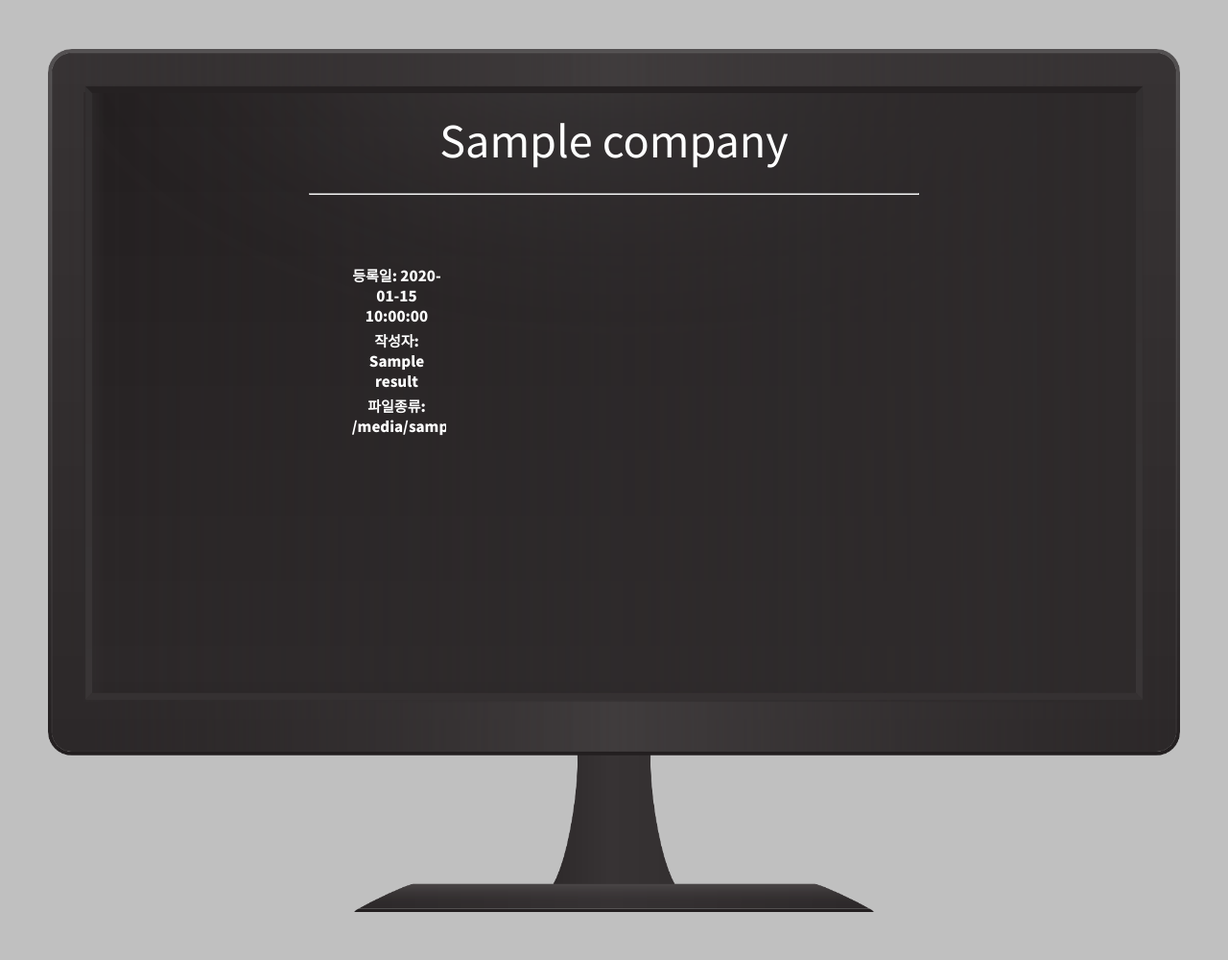
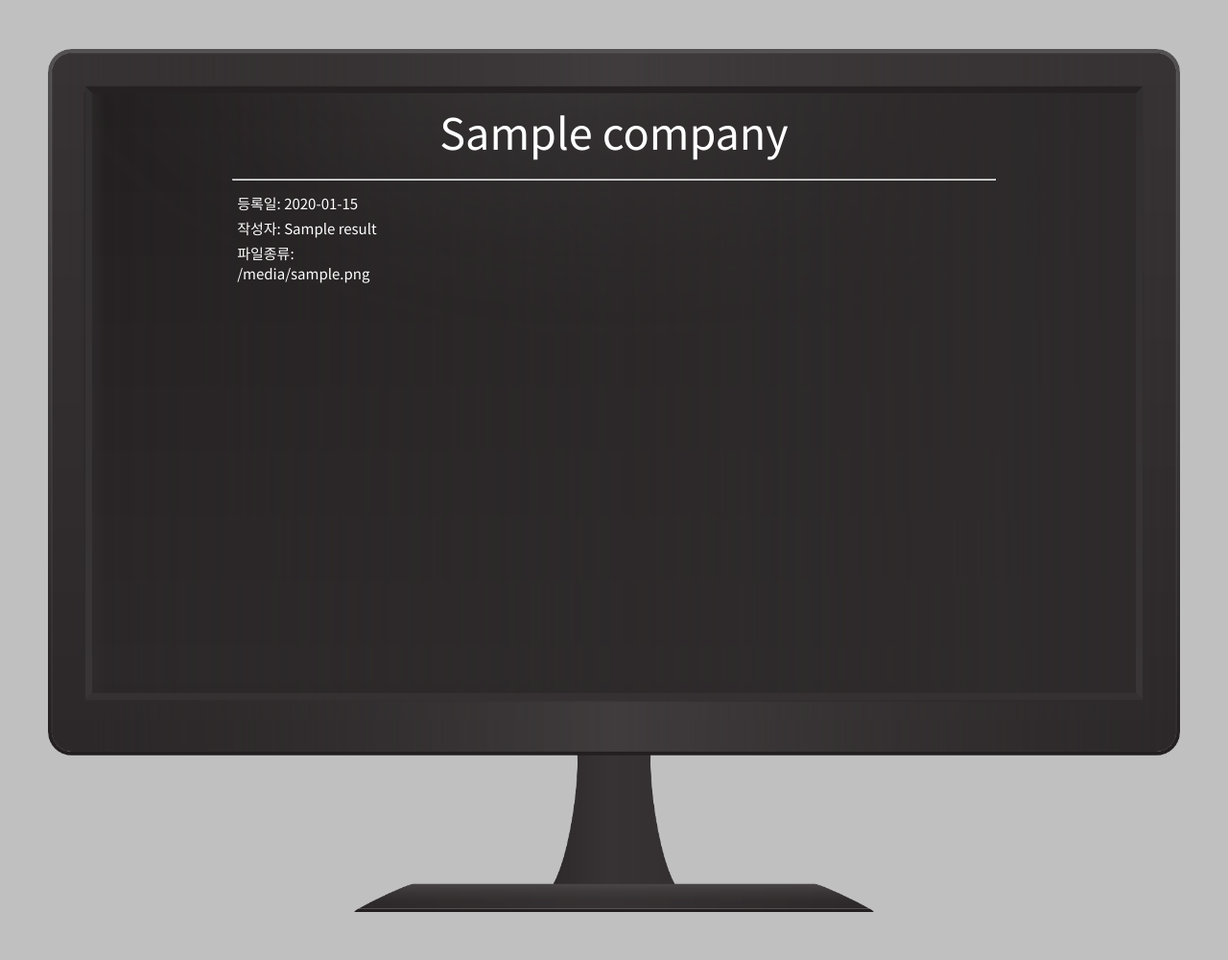
Before and after one commit to SeonminKim1/PJ-SafetyManager, a Flask app: template templates/profile.html in a window 1280 px wide. Shown: the part 70-1070 px from the top of the page at 96% size. Run offline with Flask 2, Linux system fonts and the light colour scheme; the template is opened without the code that fills it: most values are stand-ins (such as "Sample title", 1, 10 or a date in 2020); parts of the project's set-up code (start-up, migrations or seed data) failed here and were passed over; some libraries are stand-ins or nearby versions; some web fonts are replaced.

Commit message:
Style - profile area

```diff
--- a/static/css/profile.css
+++ b/static/css/profile.css
@@ -1,5 +1,5 @@
-.container > div {
-    width: 65%;
+.profile_warp {
+    width: 80%;
     height: 100%;
     margin: auto;
     padding: 30px;
@@ -16,7 +16,7 @@
 
 .name_box {
     width: 100%;
-    height: 15%;
+    height: 13%;
     padding-top: 15px;
     font-size: 45px;
     display: flex;
@@ -27,7 +27,7 @@
 .result_list {
     width: 100%;
     display: grid;
-    grid-template-columns: repeat(5, 1fr);
+    grid-template-columns: repeat(4, 1fr);
     gap: 10px;
 }
 
@@ -61,11 +61,6 @@
     font-size: 15px;
 }
 
-.result_box{
-    display: flex;
-    align-items: center;
-}
-
 .prev_btn, .next_btn {
     margin: 0 20px 0 20px;
 }
--- a/templates/index.html
+++ b/templates/index.html
@@ -61,9 +61,9 @@
         </div>
         <div class="score_box">
             <label class='score_label'>헬멧 :&nbsp;</label><span class='score_value' id="helmet_value"> 0</span>
-            <label class='score_label'>NO 헬멧 :&nbsp;</label><span class='score_value' id="head_value"> 0</span>
-            <label class='score_label'>점수 :&nbsp;</label><span class='score_value' id="score_value"> 0.0</span>
-            <label class='score_label'>안전여부 :&nbsp;</label><span class='score_value' id="isPass_value"> UnKnown</span>
+            <label class='score_label'>| No헬멧 :&nbsp;</label><span class='score_value' id="head_value"> 0</span>
+            <label class='score_label'>| 점수 :&nbsp;</label><span class='score_value' id="score_value"> 0.0</span>
+            <label class='score_label'>| 안전여부 :&nbsp;</label><span class='score_value' id="isPass_value"> UnKnown</span>
         </div>
 
         <div class="btn_box">
--- a/templates/profile.html
+++ b/templates/profile.html
@@ -74,13 +74,13 @@
                 </div>
                 <hr>
                 <div class="score_box_modal">
-                    <div class='score_label_modal'>| 헬멧 :&nbsp;{{ my_result.helmet }}</div>
+                    <div class='score_label_modal'>헬멧 :&nbsp;{{ my_result.helmet }}</div>
                     <div class='score_label_modal'>| No헬멧 :&nbsp;{{ my_result.head }}</div>
                     <div class='score_label_modal'>| 점수 :&nbsp;{{ my_result.score }}</div>
                     {% if my_result.isPass == True %}
-                        <div class='score_label_modal' style="color:green;"><span>| 안전여부 : </span>Safe</div>
+                        <div class='score_label_modal' style="color:green;"><span>| 안전여부 : </span>PASS</div>
                     {% elif my_result.isPass == False %}
-                        <div class='score_label_modal' style="color:red;"><span>| 안전여부 : </span>Warning</div>
+                        <div class='score_label_modal' style="color:red;"><span>| 안전여부 : </span>WARNING</div>
                     {% endif %}
                 </div>
             </div>
@@ -90,18 +90,22 @@
 
 <section>
     <div class="container">
-        <div>
+        <div class="profile_warp">
             <div class="profile_box">
                 <div class="name_box">
-                    <label id='profile_name'>{{ user_info.company }}</label>
-                </div>
-                <hr>
-                <div class="result_box">
                     <div class="prev_btn">
                         {% if p.start_page > p.page_block %}
                             <a href="/profile/?page={{ p.start_page - p.page_block }}" style="font-size: 42pt"> 〈 </a>
                         {% endif %}
                     </div>
+                    <label id='profile_name'>{{ user_info.company }}</label>
+                    <div class="next_btn">
+                        {% if p.end_page < p.page_count %}
+                            <a href="/profile/?page={{ p.start_page + p.page_block }}" style="font-size: 42pt"> 〉 </a>
+                        {% endif %}
+                    </div>
+                </div>
+                <hr>
                 <div class="result_list">
                     {% for my_result in results %}
                         <div class="post" onclick="result_modal_func('{{ my_result.num }}')">
@@ -111,22 +115,16 @@
                                 <video src="{{ my_result.predict_path }}" alt="게시물없음" type="video/mp4"
                                        controls></video>
                             {% endif %}
-                                <p>등록일: {{ my_result.date }}</p>
+                            <p>등록일: {{ my_result.date[:10] }}</p>
                             <p>작성자: {{ my_result.name }}</p>
                             <p>파일종류: {{ my_result.file_type }}</p>
                         </div>
                     {% endfor %}
-
-                    </div>
-                    <div class="next_btn">
-                        {% if p.end_page < p.page_count %}
-                            <a href="/profile/?page={{ p.start_page + p.page_block }}" style="font-size: 42pt"> 〉 </a>
-                        {% endif %}
                 </div>
             </div>
         </div>
     </div>
-    </div>
+
 </section>
 
 </body>
```
Lines whose indentation alone changed are shown as unchanged.
